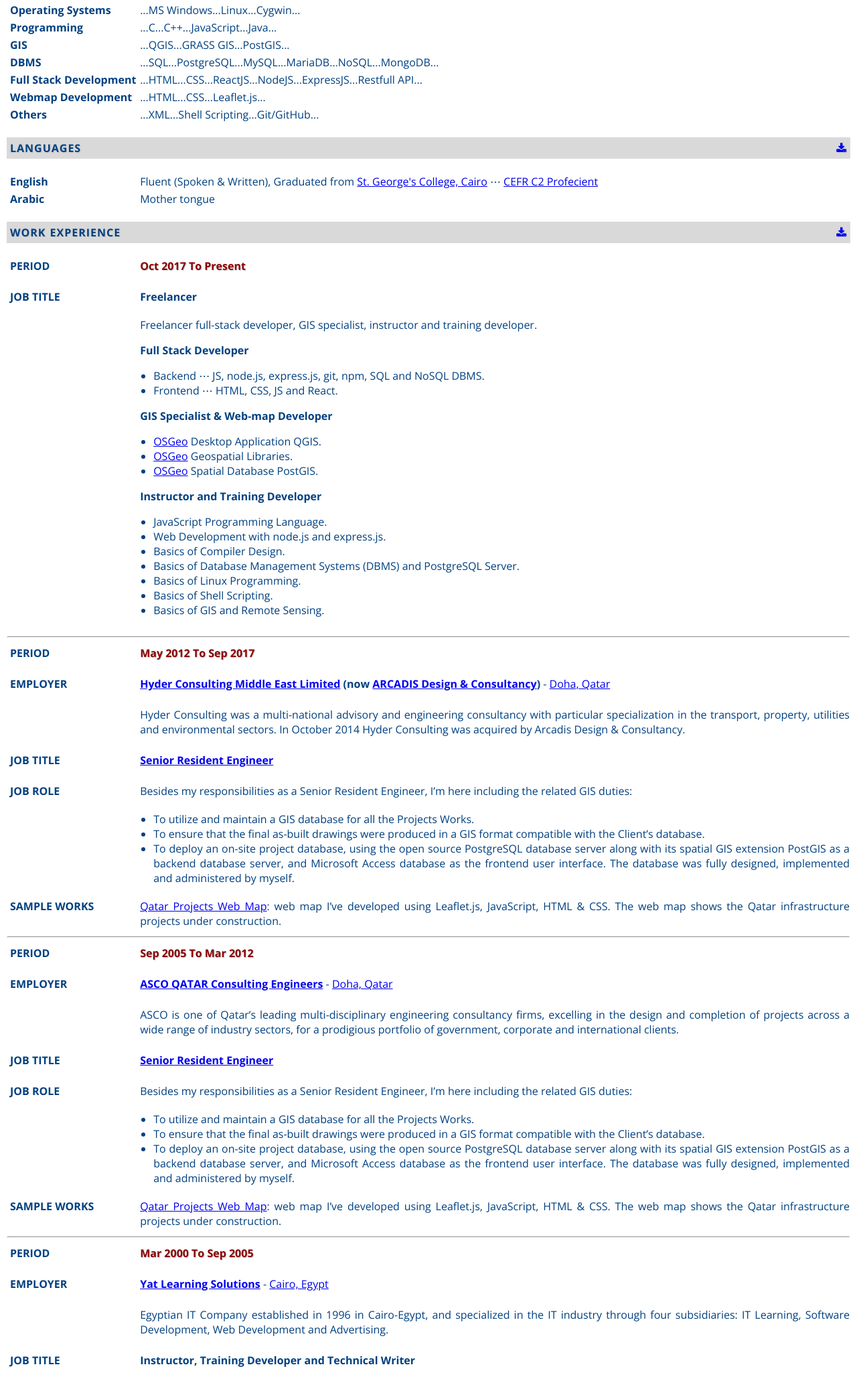
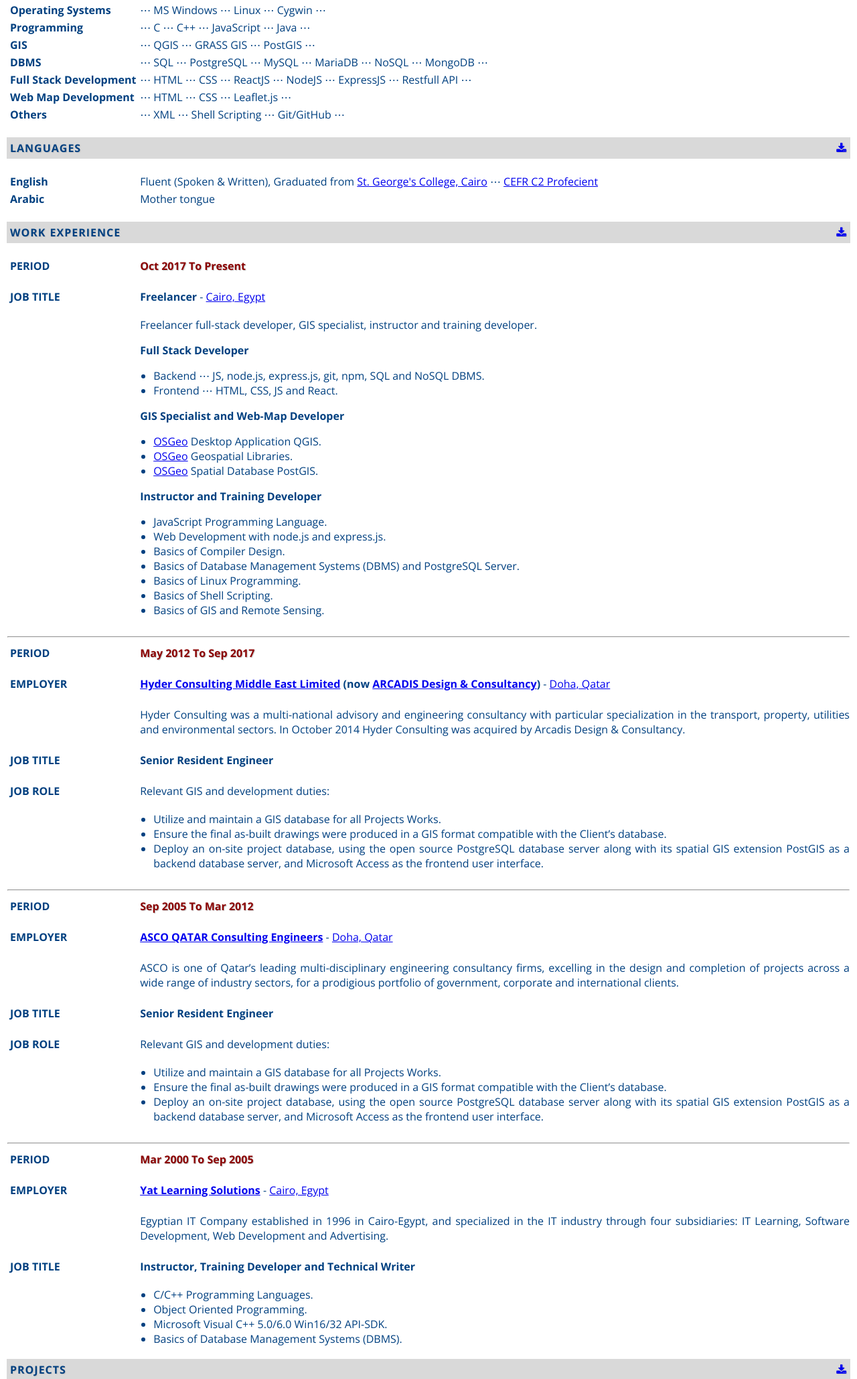
Before and after one commit to essamatefelsherif/whoami, a plain HTML site: page docs/resume.html in a window 1280 px wide. Shown: the part 2470-4529 px from the top of the page at 67% size. Drawn offline with nearby package versions, Linux system fonts and the light colour scheme.

Commit message:
pre-release 30-Dec-2024

```diff
--- a/docs/resume.html
+++ b/docs/resume.html
@@ -124,14 +124,14 @@
 		.style_2 .subtopic_content a:hover{
 			background-color: rgb(138, 197, 255);
 		}
-		.style_1 .subtopic_content b{
+		.style_1 .subtopic_content strong{
 			font-weight: normal;
 			color: rgba(112, 112, 112, 0.5);
 			text-shadow: 0px 1px 0px rgba(0, 0, 0, 0.5);
 			letter-spacing: 1px;
 			word-spacing: 1px;
 		}
-		.style_2 .subtopic_content b{
+		.style_2 .subtopic_content strong{
 			font-weight: normal;
 			color: rgba(10, 60, 150, 0.8);
 			text-shadow: 0px 1px 0px rgba(0, 0, 0, 0.5);
@@ -199,7 +199,6 @@
 			<td colspan="3" class="topic_header">PERSONAL INFORMATION
 				<span class="symbols">
 					<a href="#" target="_self" title="Change Style"><i class="fa fa-bars"></i></a>
-					<!-- <a href="https://gis.essamonline.net" target="_blank" title="GIS Website"><i class="fa fa-globe"></i></a> -->
 					<a href="https://www.linkedin.com/in/essam-elsherif/" target="_blank" title="Linkedin"><i class="fa fa-linkedin"></i></a>
 					<a href="https://github.com/essamatefelsherif" target="_blank" title="Github"><i class="fa fa-github"></i></a>
 					<a href="https://www.essamonline.net/doc/resume/EssamIT-05A.pdf" download="Essam-CV-Documents" target="_blank" title="Download CV"><i class="fa fa-download"></i></a>
@@ -493,31 +492,31 @@
 		<tr><td colspan="3" class="separate"></td></tr>
 		<tr>
 			<td class="subtopic_name">Operating Systems</td>
-			<td colspan="2" class="subtopic_content">...MS Windows...Linux...Cygwin...</td>
+			<td colspan="2" class="subtopic_content">⋯ MS Windows ⋯ Linux ⋯ Cygwin ⋯</td>
 		</tr>
 		<tr>
 			<td class="subtopic_name">Programming</td>
-			<td colspan="2" class="subtopic_content">...C...C++...JavaScript...Java...</td>
+			<td colspan="2" class="subtopic_content">⋯ C ⋯ C++ ⋯ JavaScript ⋯ Java ⋯</td>
 		</tr>
 		<tr>
 			<td class="subtopic_name">GIS</td>
-			<td colspan="2" class="subtopic_content">...QGIS...GRASS GIS...PostGIS...</td>
+			<td colspan="2" class="subtopic_content">⋯ QGIS ⋯ GRASS GIS ⋯ PostGIS ⋯</td>
 		</tr>
 		<tr>
 			<td class="subtopic_name">DBMS</td>
-			<td colspan="2" class="subtopic_content">...SQL...PostgreSQL...MySQL...MariaDB...NoSQL...MongoDB...</td>
+			<td colspan="2" class="subtopic_content">⋯ SQL ⋯ PostgreSQL ⋯ MySQL ⋯ MariaDB ⋯ NoSQL ⋯ MongoDB ⋯</td>
 		</tr>
 		<tr>
 			<td class="subtopic_name">Full Stack Development</td>
-			<td colspan="2" class="subtopic_content">...HTML...CSS...ReactJS...NodeJS...ExpressJS...Restfull API...</td>
+			<td colspan="2" class="subtopic_content">⋯ HTML ⋯ CSS ⋯ ReactJS ⋯ NodeJS ⋯ ExpressJS ⋯ Restfull API ⋯</td>
 		</tr>
 		<tr>
-			<td class="subtopic_name">Webmap Development</td>
-			<td colspan="2" class="subtopic_content">...HTML...CSS...Leaflet.js...</td>
+			<td class="subtopic_name">Web Map Development</td>
+			<td colspan="2" class="subtopic_content">⋯ HTML ⋯ CSS ⋯ Leaflet.js ⋯</td>
 		</tr>
 		<tr>
 			<td class="subtopic_name">Others</td>
-			<td colspan="2" class="subtopic_content">...XML...Shell Scripting...Git/GitHub...</td>
+			<td colspan="2" class="subtopic_content">⋯ XML ⋯ Shell Scripting ⋯ Git/GitHub ⋯</td>
 		</tr>
 		<tr><td colspan="3" class="separate"></td></tr>
 
@@ -554,12 +553,12 @@
 
 		<tr>
 			<td class="subtopic_name">PERIOD</td>
-			<td colspan="2" class="subtopic_content period"><b>Oct 2017 To Present</b></td>
+			<td colspan="2" class="subtopic_content period"><strong>Oct 2017 To Present</strong></td>
 		</tr>
 		<tr><td colspan="3" class="separate"></td></tr>
 		<tr>
 			<td class="subtopic_name">JOB TITLE</td>
-			<td colspan="2" class="subtopic_content"><b>Freelancer</b></td>
+			<td colspan="2" class="subtopic_content"><strong>Freelancer</strong> - <a href="https://goo.gl/maps/FUhVJP8fmpF5xyuaA" target="_blank" title="Freelancer">Cairo, Egypt</a></td>
 		</tr>
 		<tr>
 			<td></td>
@@ -574,7 +573,7 @@
 				</ul>
 
 				<p class="text"></p>
-				<p class="text"><strong>GIS Specialist & Web-map Developer</strong></p>
+				<p class="text"><strong>GIS Specialist and Web-Map Developer</strong></p>
 				<ul class="text">
 					<li><a href="https://www.osgeo.org/" target="_blank" title="The Open Source Geospatial Foundation">OSGeo</a> Desktop Application QGIS.</li>
 					<li><a href="https://www.osgeo.org/" target="_blank" title="The Open Source Geospatial Foundation">OSGeo</a> Geospatial Libraries.</li>
@@ -597,12 +596,12 @@
 		<tr><td colspan="3"><hr></td></tr>
 		<tr>
 			<td class="subtopic_name">PERIOD</td>
-			<td colspan="2" class="subtopic_content period"><b>May 2012 To Sep 2017</b></td>
+			<td colspan="2" class="subtopic_content period"><strong>May 2012 To Sep 2017</strong></td>
 		</tr>
 		<tr><td colspan="3" class="separate"></td></tr>
 		<tr>
 			<td class="subtopic_name">EMPLOYER</td>
-			<td colspan="2" class="subtopic_content"><b><a href="https://en.wikipedia.org/wiki/Hyder_Consulting" target="_blank" title="Hyder Consulting">Hyder Consulting Middle East Limited</a> (now <a href="https://www.arcadis.com/en/global/" target="_blank" title="ARCADIS Design & Consultancy">ARCADIS Design & Consultancy</a>)</b> - <a href="https://goo.gl/maps/kcPHVrTSZmfqPrnX9" target="_blank" title="ARCADIS Design & Consultancy">Doha, Qatar</a></td>
+			<td colspan="2" class="subtopic_content"><strong><a href="https://en.wikipedia.org/wiki/Hyder_Consulting" target="_blank" title="Hyder Consulting">Hyder Consulting Middle East Limited</a> (now <a href="https://www.arcadis.com/en/global/" target="_blank" title="ARCADIS Design & Consultancy">ARCADIS Design & Consultancy</a>)</strong> - <a href="https://goo.gl/maps/kcPHVrTSZmfqPrnX9" target="_blank" title="ARCADIS Design & Consultancy">Doha, Qatar</a></td>
 		</tr>
 		<tr><td colspan="3" class="separate"></td></tr>
 		<tr>
@@ -612,35 +611,31 @@
 		<tr><td colspan="3" class="separate"></td></tr>
 		<tr>
 			<td class="subtopic_name">JOB TITLE</td>
-			<td colspan="2" class="subtopic_content"><a href="https://www.essamonline.net/doc/resume/approval_hyder.pdf" target="_blank" title="Senior Resident Engineer"><b>Senior Resident Engineer</b></a></td>
+			<td colspan="2" class="subtopic_content"><strong>Senior Resident Engineer</strong></td>
 		</tr>
 		<tr><td colspan="3" class="separate"></td></tr>
 		<tr>
 			<td class="subtopic_name">JOB ROLE</td>
-			<td colspan="2" class="subtopic_content">Besides my responsibilities as a Senior Resident Engineer, I’m here including the related GIS duties:</td>
+			<td colspan="2" class="subtopic_content">Relevant GIS and development duties:</td>
 		</tr>
 		<tr>
 			<td></td>
 			<td colspan="2" class="subtopic_content">
 			<ul class="text">
-				<li>To utilize and maintain a GIS database for all the Projects Works.</li>
-				<li>To ensure that the final as-built drawings were produced in a GIS format compatible with the Client’s database.</li>
-				<li>To deploy an on-site project database, using the open source PostgreSQL database server along with its spatial GIS extension PostGIS as a backend database server, and Microsoft Access database as the frontend user interface. The database was fully designed, implemented and administered by myself.</li>
+				<li>Utilize and maintain a GIS database for all Projects Works.</li>
+				<li>Ensure the final as-built drawings were produced in a GIS format compatible with the Client’s database.</li>
+				<li>Deploy an on-site project database, using the open source PostgreSQL database server along with its spatial GIS extension PostGIS as a backend database server, and Microsoft Access as the frontend user interface.</li>
 			</ul>
-		</tr>
-		<tr>
-			<td class="subtopic_name">SAMPLE WORKS</td>
-			<td colspan="2" class="text subtopic_content"><a href="https://www.essamonline.net/gis/projects_qatar.html" target="_blank" title="Qatar Projects">Qatar Projects Web Map</a>: web map I’ve developed using Leaflet.js, JavaScript, HTML & CSS. The web map shows the Qatar infrastructure projects under construction.</td>
 		</tr>
 		<tr><td colspan="3"><hr></td></tr>
 		<tr>
 			<td class="subtopic_name" id="asco-1">PERIOD</td>
-			<td colspan="2" class="subtopic_content period"><b>Sep 2005 To Mar 2012</b></td>
+			<td colspan="2" class="subtopic_content period"><strong>Sep 2005 To Mar 2012</strong></td>
 		</tr>
 		<tr><td colspan="3" class="separate"></td></tr>
 		<tr>
 			<td class="subtopic_name">EMPLOYER</td>
-			<td colspan="2" class="subtopic_content"><b><a href="https://www.ascoqatar.com" target="_blank" title="ASCO QATAR Consulting Engineers">ASCO QATAR Consulting Engineers</a></b> - <a href="https://goo.gl/maps/aNEfTDJmqwWQaS119" target="_blank" title="ASCO QATAR Consulting Engineers">Doha, Qatar</a></td>
+			<td colspan="2" class="subtopic_content"><strong><a href="https://www.ascoqatar.com" target="_blank" title="ASCO QATAR Consulting Engineers">ASCO QATAR Consulting Engineers</a></strong> - <a href="https://goo.gl/maps/aNEfTDJmqwWQaS119" target="_blank" title="ASCO QATAR Consulting Engineers">Doha, Qatar</a></td>
 		</tr>
 		<tr><td colspan="3" class="separate"></td></tr>
 		<tr>
@@ -650,35 +645,31 @@
 		<tr><td colspan="3" class="separate"></td></tr>
 		<tr>
 			<td class="subtopic_name">JOB TITLE</td>
-			<td colspan="2" class="subtopic_content"><a href="https://www.essamonline.net/doc/resume/approval_pwa_1.pdf" target="_blank" title="Senior Resident Engineer"><b>Senior Resident Engineer</b></a></td>
+			<td colspan="2" class="subtopic_content"><strong>Senior Resident Engineer</strong></td>
 		</tr>
 		<tr><td colspan="3" class="separate"></td></tr>
 		<tr>
 			<td class="subtopic_name">JOB ROLE</td>
-			<td colspan="2" class="subtopic_content">Besides my responsibilities as a Senior Resident Engineer, I’m here including the related GIS duties:</td>
+			<td colspan="2" class="subtopic_content">Relevant GIS and development duties:</td>
 		</tr>
 		<tr>
 			<td></td>
 			<td colspan="2" class="subtopic_content">
 			<ul class="text">
-				<li>To utilize and maintain a GIS database for all the Projects Works.</li>
-				<li>To ensure that the final as-built drawings were produced in a GIS format compatible with the Client’s database.</li>
-				<li>To deploy an on-site project database, using the open source PostgreSQL database server along with its spatial GIS extension PostGIS as a backend database server, and Microsoft Access database as the frontend user interface. The database was fully designed, implemented and administered by myself.</li>
+				<li>Utilize and maintain a GIS database for all Projects Works.</li>
+				<li>Ensure the final as-built drawings were produced in a GIS format compatible with the Client’s database.</li>
+				<li>Deploy an on-site project database, using the open source PostgreSQL database server along with its spatial GIS extension PostGIS as a backend database server, and Microsoft Access as the frontend user interface.</li>
 			</ul>
-		</tr>
-		<tr>
-			<td class="subtopic_name">SAMPLE WORKS</td>
-			<td colspan="2" class="text subtopic_content"><a href="https://www.essamonline.net/gis/projects_qatar.html" target="_blank" title="Qatar Projects">Qatar Projects Web Map</a>: web map I’ve developed using Leaflet.js, JavaScript, HTML & CSS. The web map shows the Qatar infrastructure projects under construction.</td>
 		</tr>
 		<tr><td colspan="3"><hr></td></tr>
 		<tr>
 			<td class="subtopic_name">PERIOD</td>
-			<td colspan="2" class="subtopic_content period"><b>Mar 2000 To Sep 2005</b></td>
+			<td colspan="2" class="subtopic_content period"><strong>Mar 2000 To Sep 2005</strong></td>
 		</tr>
 		<tr><td colspan="3" class="separate"></td></tr>
 		<tr>
 			<td class="subtopic_name">EMPLOYER</td>
-			<td colspan="2" class="subtopic_content"><a href="https://www.yatlearning.com/" target="_blank" title="Yat Learning Solutions"><b>Yat Learning Solutions</b></a> - <a href="https://goo.gl/maps/fCE36gRXZ9i3s6Dy9" target="_blank" title="Yat Learning Solutions">Cairo, Egypt</a></td>
+			<td colspan="2" class="subtopic_content"><a href="https://www.yatlearning.com/" target="_blank" title="Yat Learning Solutions"><strong>Yat Learning Solutions</strong></a> - <a href="https://goo.gl/maps/fCE36gRXZ9i3s6Dy9" target="_blank" title="Yat Learning Solutions">Cairo, Egypt</a></td>
 		</tr>
 		<tr><td colspan="3" class="separate"></td></tr>
 		<tr>
@@ -688,7 +679,7 @@
 		<tr><td colspan="3" class="separate"></td></tr>
 		<tr>
 			<td class="subtopic_name">JOB TITLE</td>
-			<td colspan="2" class="subtopic_content"><b>Instructor, Training Developer and Technical Writer</b></td>
+			<td colspan="2" class="subtopic_content"><strong>Instructor, Training Developer and Technical Writer</strong></td>
 		</tr>
 		<tr>
 			<td></td>
```
Also changed, not shown: docs/index.html (+11 -38 lines), docs/assets/readme/asu-logo.png (added), docs/assets/readme/auc-logo.png (added), docs/assets/readme/badge-cla.png (added), docs/assets/readme/badge-clp.png (added), docs/assets/readme/badge-cpa.png (added), docs/assets/readme/badge-cpp.png (added), docs/assets/readme/badge-jsa.png (added), docs/assets/readme/badge-mongodb-dev.png (added), docs/assets/readme/bm_git.jpg (added), docs/assets/readme/ef-cert.jpg (added), docs/assets/readme/io4pm-aprm.jpg (added), 1 other file.
